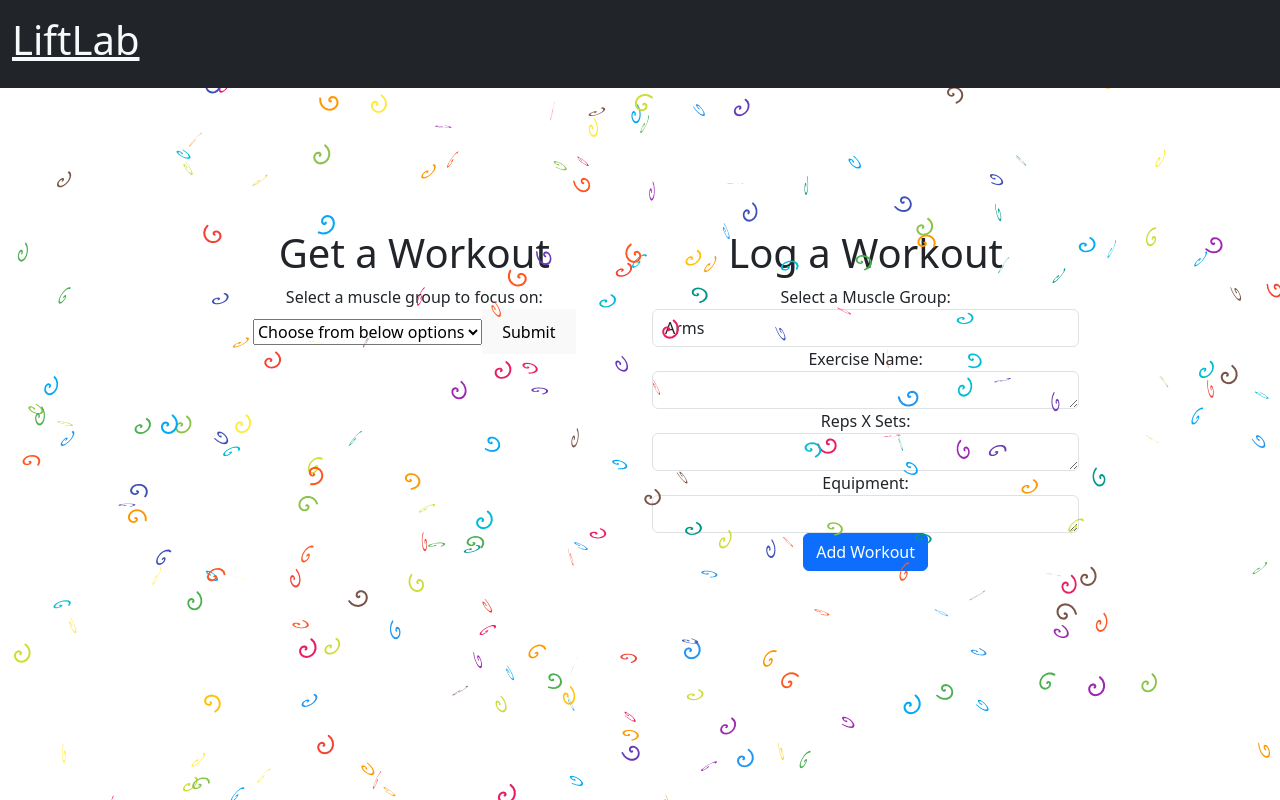
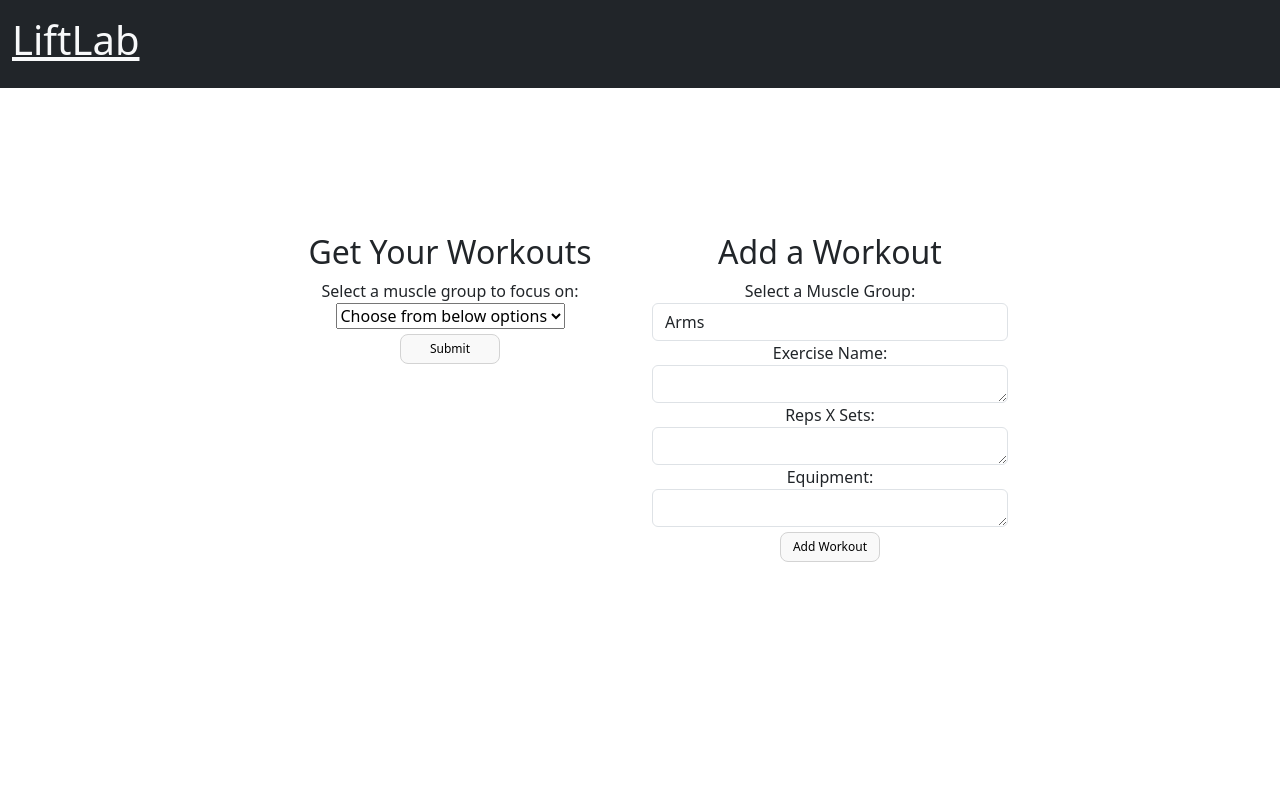
Before and after one commit to marielmetalios/liftlab, a React (Vite) app in the folder client/: page /FormPage in a window 1280 px wide. Built offline with nearby package versions, Linux system fonts and the light colour scheme.

Commit message:
styling changes complete

```diff
--- a/client/src/components/form1.tsx
+++ b/client/src/components/form1.tsx
@@ -72,11 +72,22 @@ return (
             <option value="Back">Back</option>
             <option value="Chest">Chest</option>
         </select>
-        <button type="submit">Submit</button>
+        <div>
+        <button style={{
+            padding: '5px',
+            fontSize: "12px",
+            border: '1px solid #D3D3D3',
+            width: '100px',
+            margin: '5px',
+            borderRadius: '8px'
+            }}
+            type="submit">Submit</button>
+        </div>
     </form>
     </div>
 )
 };
 
 
+
 export default MuscleGroupForm;
--- a/client/src/components/form2.tsx
+++ b/client/src/components/form2.tsx
@@ -112,7 +112,15 @@ function Form2() {
             onChange={(e) => setEquipment(e.target.value)}
           ></textarea>
         </div>
-        <button className="btn btn-primary" type="submit">
+        <button style={{
+            padding: '5px',
+            fontSize: "12px",
+            border: '1px solid #D3D3D3',
+            width: '100px',
+            margin: '5px',
+            borderRadius: '8px'
+          }}
+         type="submit">
           Add Workout
         </button>
       </form>
--- a/client/src/pages/FormPage.tsx
+++ b/client/src/pages/FormPage.tsx
@@ -1,13 +1,13 @@
 import MuscleGroupForm from "../components/form1";
 import UserWorkout from "../components/form2";
-import { useWindowSize } from 'react-use'
-import Confetti from 'react-confetti'
+// import { useWindowSize } from 'react-use'
+// import Confetti from 'react-confetti'
 
 const formPage = () => {
-  const {width, height} =useWindowSize()
+  // const {width, height} =useWindowSize()
     return (
       <div className="container">
-               <Confetti
+               {/* <Confetti
       width={width}
       height={height}
       recycle={false}
@@ -23,14 +23,14 @@ const formPage = () => {
         ctx.stroke()
         ctx.closePath()
       }}
-    />
+    /> */}
         <div className="row">
           <div className="col-md-6">
-            <h1>Get a Workout</h1>
+            <h2>Get Your Workouts</h2>
             <MuscleGroupForm />
           </div>
         <div className="col-md-6">
-            <h1>Log a Workout</h1>
+            <h2>Add a Workout</h2>
             <UserWorkout />
         </div>
       </div>
--- a/client/src/pages/Planner.tsx
+++ b/client/src/pages/Planner.tsx
@@ -63,15 +63,21 @@ const Planner = () => {
 
     return (
         <div>
-
-
-            <div className="container-md">
-                <h2>Your Workout Options:</h2>
+        <div className = "flex-container" style={{ display: 'flex', gap: '30px', marginTop: '80px' }}>
+            <div className="container-md" style={{ display: 'flex', flexDirection: 'column', alignItems: 'center' }}>
+                <h2 >Your Workout Options:</h2>
                 <p>Click to add to your workout routine</p>
                 {workoutOptions.length > 0 ? (
                     workoutOptions.map((workout) => (
-                        <div className="card" key={workout.id} onClick={() => handleWorkoutClick(workout)}>
-                            <h3>{workout.name}</h3>
+                        <div className="card"
+                        style={{
+                            width: '200px',
+                            padding: '10px',
+                            border: '1px solid #D3D3D3',
+                            borderRadius: '8px',
+                            margin: '5px' }}
+                        key={workout.id} onClick={() => handleWorkoutClick(workout)}>
+                            <h3 style ={{fontSize: '20px'}}>{workout.name}</h3>
                             <p>{`Reps x Sets: ${workout.repSets}`}</p>
                             {/* <p>{`Equipment: ${workout.equipment?.equipment || "None"}`}</p> */}
                         </div>
@@ -80,22 +86,59 @@ const Planner = () => {
                     <p>No additional exercises available. Feel free to go back and add some to the database.</p>
                 )}
             </div>
-            <div className="container-md">
+            <div className="container-md" style={{ display: 'flex', flexDirection: 'column', alignItems: 'center' }}>
                 <h2>Your Workout Routine:</h2>
                 {selectedWorkouts.length > 0 ? (
                     selectedWorkouts.map((workout) => (
-                        <div className="card" key={workout.id} >
-                            <button onClick={() => handleSelectedWorkoutClick(workout)}>Add to favorites?</button>
-                            <button className={buttonState} onClick={() => setButtonState("alert alert-success")}>Mark as Complete?</button>
-                            <button onClick={() => deleteCard(workout)}>Delete workout</button>
-                            <h3>{workout.name}</h3>
-                            <p>{`Reps x Sets: ${workout.repSets}`}</p>
+                        <div className="card"
+                        style={{
+                        display: 'block',
+                        width: '200px',
+                        padding: '10px',
+                        border: '1px solid #D3D3D3',
+                        borderRadius: '8px',
+                        margin: '5px'
+                        }}
+                        key={workout.id} >
+                        <h3 style ={{fontSize: '20px'}} >{workout.name}</h3>
+                        <p>{`Reps x Sets: ${workout.repSets}`}</p>
                             {/* <p>{`Equipment: ${workout.equipment?.equipment || "None"}`}</p> */}
+                        <button
+                            style={{
+                                padding: '5px',
+                                fontSize: "12px",
+                                border: '1px solid #D3D3D3',
+                                width: '100px',
+                                margin: '5px',
+                                borderRadius: '8px'
+                            }}
+                            onClick={() => handleSelectedWorkoutClick(workout)}>Add to favorites?</button>
+                        <button
+                            style={{
+                                padding: '5px',
+                                fontSize: "12px",
+                                border: '1px solid #D3D3D3',
+                                width: '100px',
+                                margin: '5px',
+                                borderRadius: '8px'
+                            }}
+                            className={buttonState} onClick={() => setButtonState("alert alert-success")}>Mark as Complete?</button>
+                        <button
+                            style={{
+                                padding: '5px',
+                                fontSize: "12px",
+                                border: '1px solid #D3D3D3',
+                                width: '100px',
+                                margin: '5px',
+                                borderRadius: '8px'
+                            }}
+                            onClick={() => deleteCard(workout)}>Delete workout</button>
                         </div>
                     ))
                 ) : (
-                    <p>No workouts selected.</p>
+                    <p>Please select a workout.</p>
                 )}
+            </div>
             </div>
         </div>
     );
```
Also changed, not shown: 2 other files (tests, documents, lock files or other folders).
